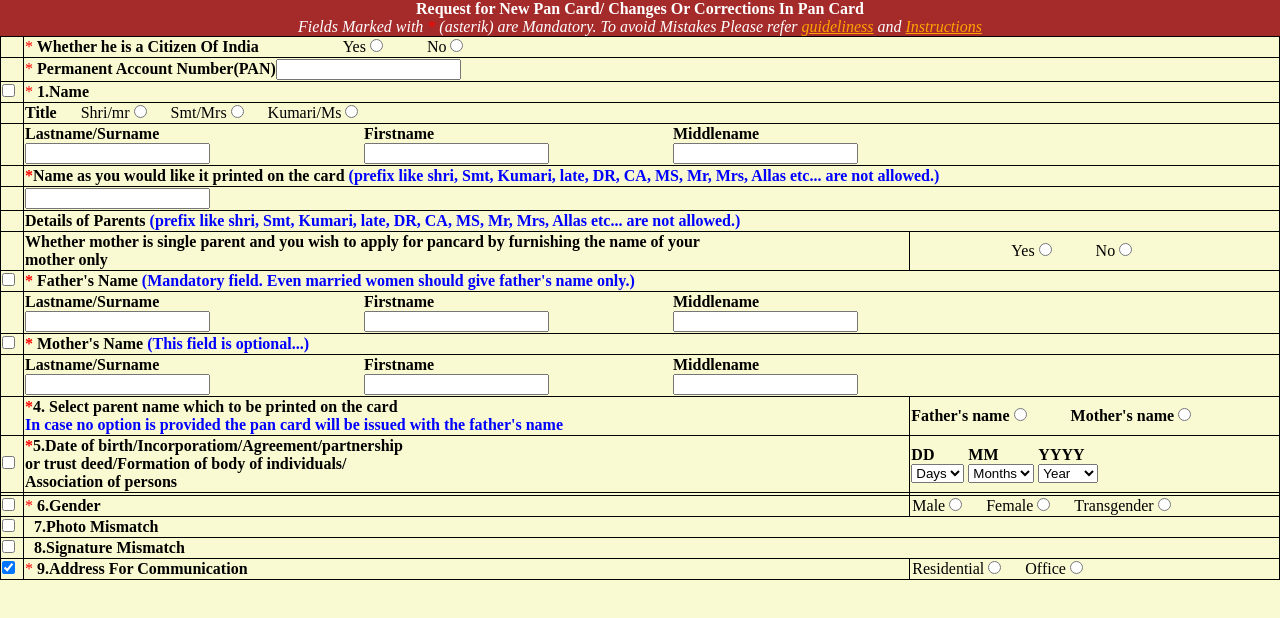
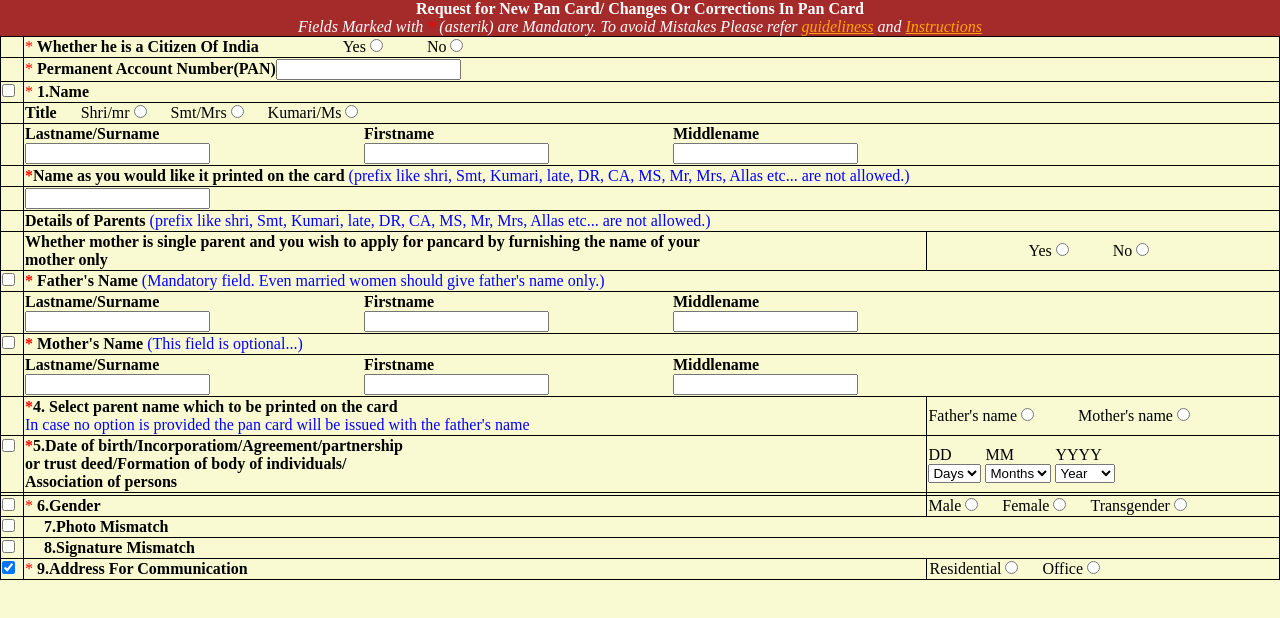
Before and after one commit to J-Saisaran/Pancard-Task, a plain HTML site: page index.html in a window 1280 px wide. Drawn offline with Linux system fonts and the light colour scheme.

Commit message:
Update index.html

```diff
--- a/index.html
+++ b/index.html
@@ -109,8 +109,8 @@
         <td>
         </td>
         <td colspan="2">
-           <b> <span class="main">*</span>Name as you would like it printed on the card
-            <span style="color: blue;">(prefix like shri, Smt, Kumari, late, DR, CA, MS, Mr, Mrs, Allas etc... are not allowed.)</span>        </b>
+           <b> <span class="main">*</span>Name as you would like it printed on the card </b>
+            <span style="color: blue;">(prefix like shri, Smt, Kumari, late, DR, CA, MS, Mr, Mrs, Allas etc... are not allowed.)</span>
         </td>
       </tr>
       <tr >
@@ -120,7 +120,7 @@
       <tr>
         <td></td>
         <td colspan="2">
-          <b>Details of Parents <span style="color: blue;">(prefix like shri, Smt, Kumari, late, DR, CA, MS, Mr, Mrs, Allas etc... are not allowed.)</span></b>
+          <b>Details of Parents</b> <span style="color: blue;">(prefix like shri, Smt, Kumari, late, DR, CA, MS, Mr, Mrs, Allas etc... are not allowed.)</span>
         </td>
       </tr>
       <tr>
@@ -142,9 +142,8 @@
         <td colspan="2">
             <b>
             <span class="main">*</span>
-            Father's Name
+            Father's Name </b>
             <span style="color: blue;">(Mandatory field. Even married women should give father's name only.)</span>
-            </b>
         </td>
       </tr>
       <tr>
@@ -173,9 +172,9 @@
         <td colspan="2">
             <b>
             <span class="main">*</span>
-            Mother's Name
+            Mother's Name </b>
             <span style="color: blue;">(This field is optional...)</span>
-            </b>
+
         </td>
       </tr>
       <tr>
@@ -201,28 +200,28 @@
       <tr>
         <td></td>
         <td>
-        <b><span class="main">*</span>4. Select parent name which to be printed on the card <br>
-          <span style="color: blue;">In case no option is provided the pan card will be issued with the father's name</span> </b>
+        <b><span class="main">*</span>4. Select parent name which to be printed on the card</b> <br>
+          <span style="color: blue;">In case no option is provided the pan card will be issued with the father's name</span>
           </td>
           <td >
-            <b>
+
               <label for="Father's name">Father's name</label>
           <input type="radio" name="" id="Father's name">
 
           <label for="Mother's name" style="padding-left: 40px;">Mother's name</label>
           <input type="radio" name="" id="Mother's name">
-            </b>
+
           </td>
       </tr>
       <tr>
-        <td style="width:20px;"><input type="checkbox" name="" id=""></td>
+        <td style="width:20px;padding-bottom: 35px;"><input type="checkbox" name="" id=""></td>
         <td>
           <b><span class="main">*</span>5.Date of birth/Incorporatiom/Agreement/partnership <br>
             or trust deed/Formation of body of individuals/ <br>
             Association of persons
         </td>
         <td>
-          <b>
+
             <div style="display: inline-block;">
               <label for="Day-select">DD</label><br>
               <select name="Days" id="Day-select">
@@ -247,7 +246,7 @@
                 <option value="2">20001</option>
               </select>
             </div>
-          </b>
+
         </td>
       </tr>
       <tr>
@@ -262,7 +261,7 @@
           <b>6.Gender</b>
         </td>
         <td>
-          <label for="Male" style="padding-left: 1px;">Male</label>
+          <label for="Male" >Male</label>
           <input type="radio" name="" id="Male">
           <label for="Female" style="padding-left: 20px;">Female</label>
           <input type="radio" name="" id="Female">
@@ -272,13 +271,13 @@
       </tr>
       <tr>
         <td style="width:20px;"><input type="checkbox" name="" id=""></td>
-        <td colspan="2" style="padding-left: 10px;">
+        <td colspan="2" style="padding-left: 20px;">
           <b> 7.Photo Mismatch</b>
         </td>
       </tr>
       <tr>
         <td style="width:20px;"><input type="checkbox" name="" id=""></td>
-        <td colspan="2" style="padding-left: 10px;">
+        <td colspan="2" style="padding-left: 20px;">
           <b> 8.Signature Mismatch</b>
         </td>
       </tr>
```
